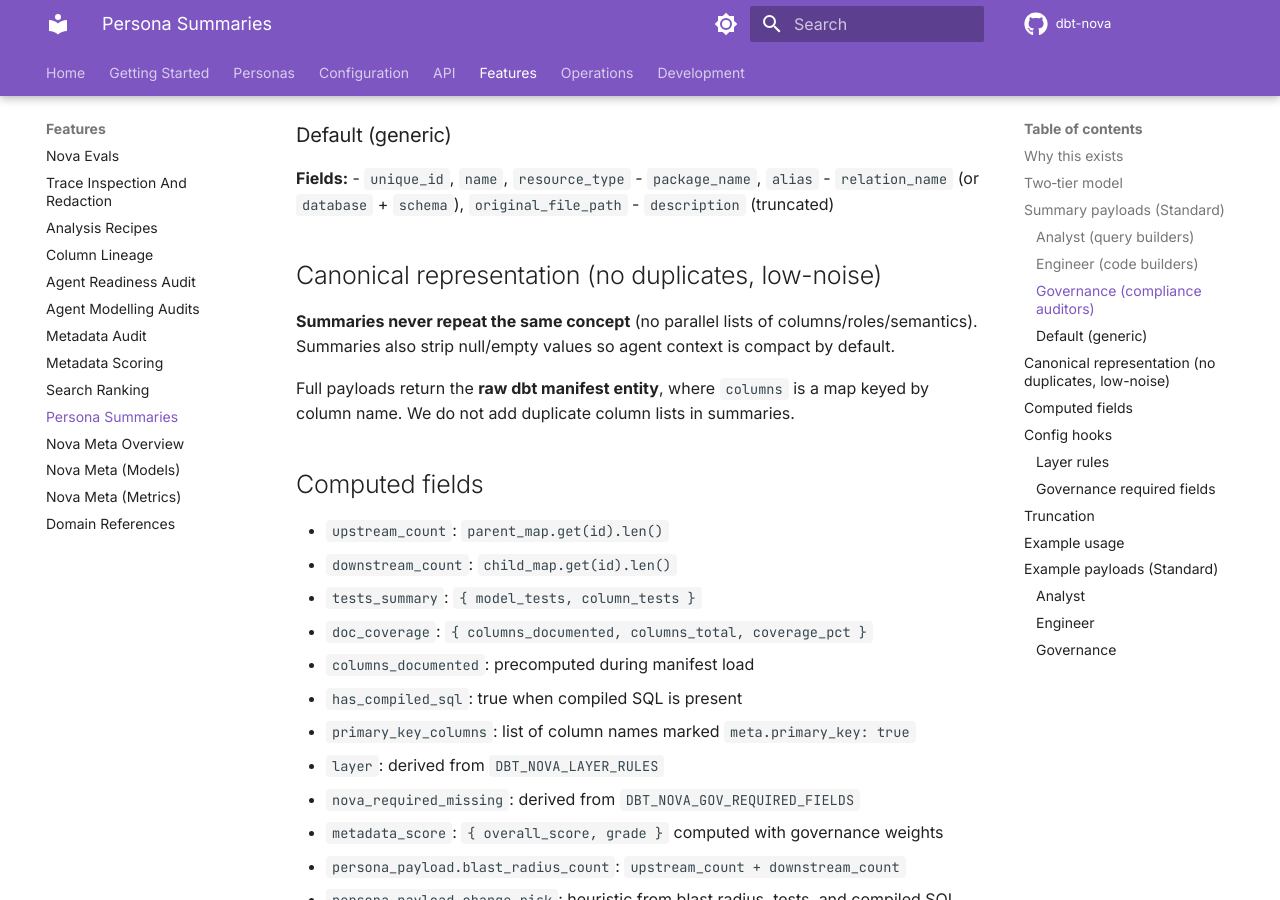
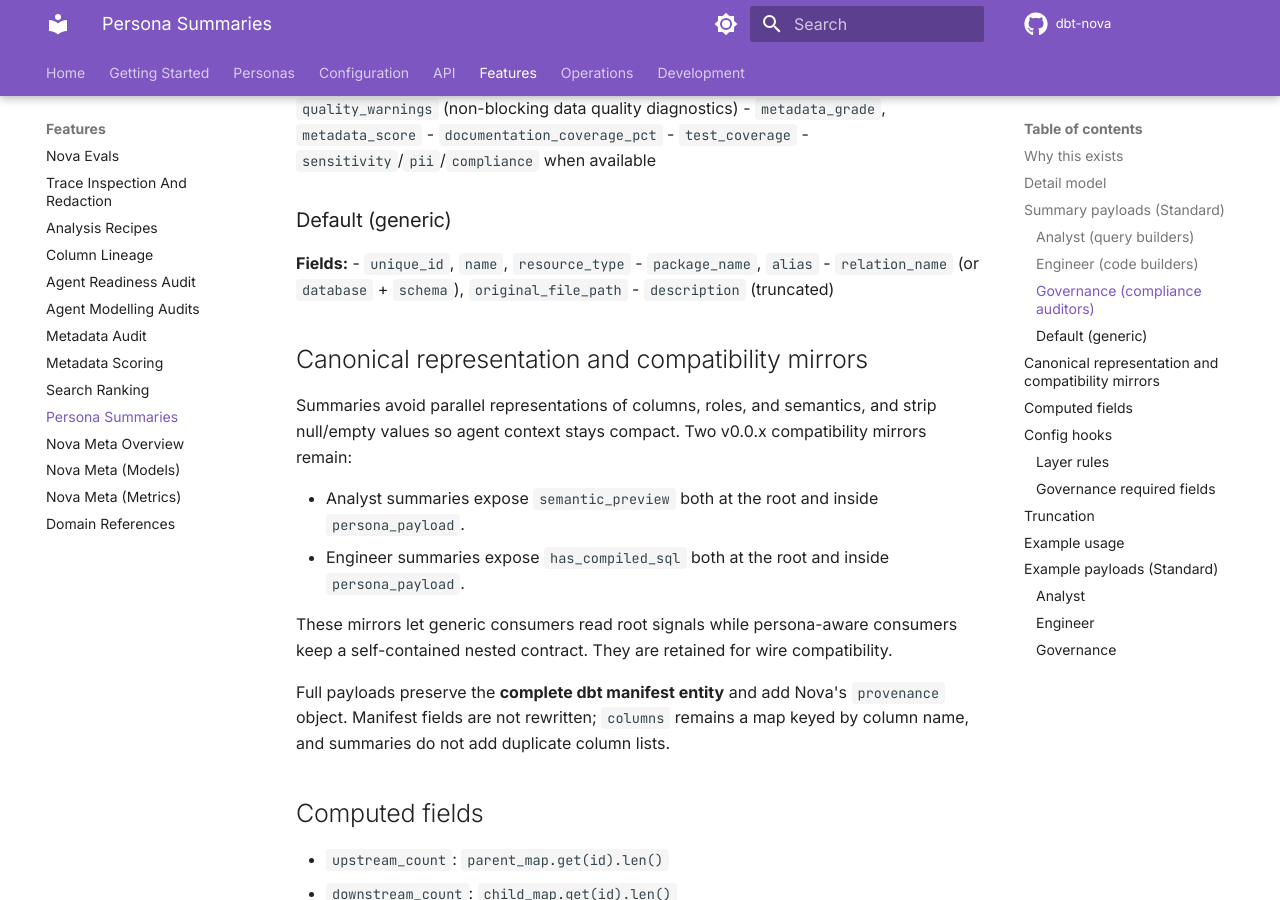
Before and after one commit to joe-broadhead/dbt-nova, an MkDocs documentation site: the page built from docs/features/persona-summaries.md, in a window 1280 px wide and 900 px high, scrolled down 1678 px. Built offline with MkDocs 1.6.1 and Material for MkDocs 9.7.7, drawn with Linux system fonts in a browser that asks for light colours; comment, search, counter and statistics services are not loaded; some of the changed text lies outside the part shown.

Commit message:
Harden agent-facing MCP contracts

```diff
--- a/docs/features/persona-summaries.md
+++ b/docs/features/persona-summaries.md
@@ -1,19 +1,22 @@
 # Persona‑Aware Summary Payloads
 
-Status: **Implemented** (standard + full summaries live).
+Status: **Implemented** (`compact`, `standard`, and `full` detail levels are live).
 
 ## Why this exists
 
 Nova search/list results currently return more data than most agents need. This adds noise, slows decisions, and increases context usage. Persona‑aware summaries make discovery **fast, minimal, and decision‑ready**.
 
-## Two‑tier model
+## Detail model
 
-We standardize response detail to **two levels only**:
+Search, inventory, and entity inspection support three detail levels:
 
-- **Standard**: persona‑optimized summary (default)
-- **Full**: complete entity payload (same as `get_entity`)
+- **Compact**: identity, relation, grain, primary-key, and compact Nova signals
+- **Standard**: persona‑optimized summary
+- **Full**: complete entity payload (same as `get_entity` with `detail: "full"`)
 
-This removes compact/rich variants and makes tool flows predictable.
+When omitted, the active result profile selects the detail level. CLI/tool calls
+default to `standard`; MCP defaults to `compact`. An explicit `detail` value
+always overrides the profile.
 
 ## Summary payloads (Standard)
 
@@ -108,13 +111,24 @@
 - `relation_name` (or `database` + `schema`), `original_file_path`
 - `description` (truncated)
 
-## Canonical representation (no duplicates, low-noise)
+## Canonical representation and compatibility mirrors
 
-**Summaries never repeat the same concept** (no parallel lists of columns/roles/semantics).
-Summaries also strip null/empty values so agent context is compact by default.
+Summaries avoid parallel representations of columns, roles, and semantics, and
+strip null/empty values so agent context stays compact. Two v0.0.x compatibility
+mirrors remain:
 
-Full payloads return the **raw dbt manifest entity**, where `columns` is a map keyed by
-column name. We do not add duplicate column lists in summaries.
+- Analyst summaries expose `semantic_preview` both at the root and inside
+  `persona_payload`.
+- Engineer summaries expose `has_compiled_sql` both at the root and inside
+  `persona_payload`.
+
+These mirrors let generic consumers read root signals while persona-aware
+consumers keep a self-contained nested contract. They are retained for wire
+compatibility.
+
+Full payloads preserve the **complete dbt manifest entity** and add Nova's
+`provenance` object. Manifest fields are not rewritten; `columns` remains a map
+keyed by column name, and summaries do not add duplicate column lists.
 
 ## Computed fields
 
@@ -164,7 +178,7 @@
 
 - Summary `description`: ~120 chars
 - Measure/metric `description`: ~80 chars
-- Full payloads are unmodified.
+- Full payloads preserve manifest fields and add Nova provenance.
 
 ## Example usage
 
```
Also changed, not shown: CHANGELOG.md (+3 -0 lines), docs/api/tools.md (+2 -1 lines), 4 other files.
